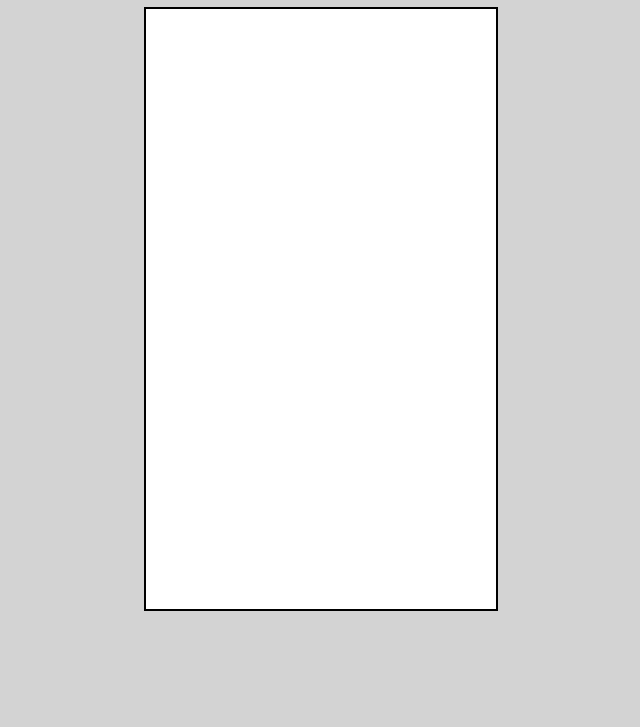
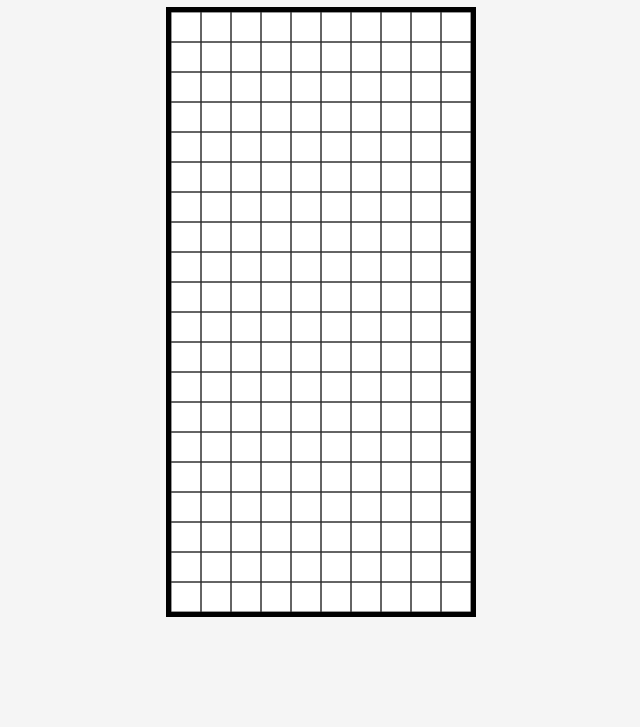
Before and after one commit to PiKouroshmnt/TileDrop, a website: page index.html in a window 1280 px wide. Shown: the part 73-800 px from the top of the page, without its empty margins (319-959 px from the left). Drawn offline with Linux system fonts and the light colour scheme.

Commit message:
some minor changes
changed the visuals a bit
also added the gameLoop to hello.js

```diff
--- a/hello.js
+++ b/hello.js
@@ -1,5 +1,22 @@
 const canvas = document.getElementById('gameCanvas');
 const ctx = canvas.getContext('2d');
 
-canvas.width = 350;
+canvas.width = 300;
 canvas.height = 600;
+
+function drawGrid() {
+    for(let x = 0;x < canvas.width;x += 30){
+        for(let y = 0;y < canvas.height;y += 30){
+            ctx.strokeStyle = '#333';
+            ctx.strokeRect(x,y,30,30);
+        }
+    }
+}
+
+function gameLoop(){
+    ctx.clearRect(0,0,canvas.width,canvas.height);
+    drawGrid();
+    requestAnimationFrame(gameLoop);
+}
+
+gameLoop();
--- a/style.css
+++ b/style.css
@@ -1,12 +1,12 @@
 body {
     font-family: Arial, sans-serif;
     text-align: center;
-    background-color: lightgray;
+    background-color: whitesmoke;
 }
 
 canvas {
     display: block;
     margin: 0 auto;
     background-color: white;
-    border: 2px solid black;
+    border: 5px solid black;
 }
```
